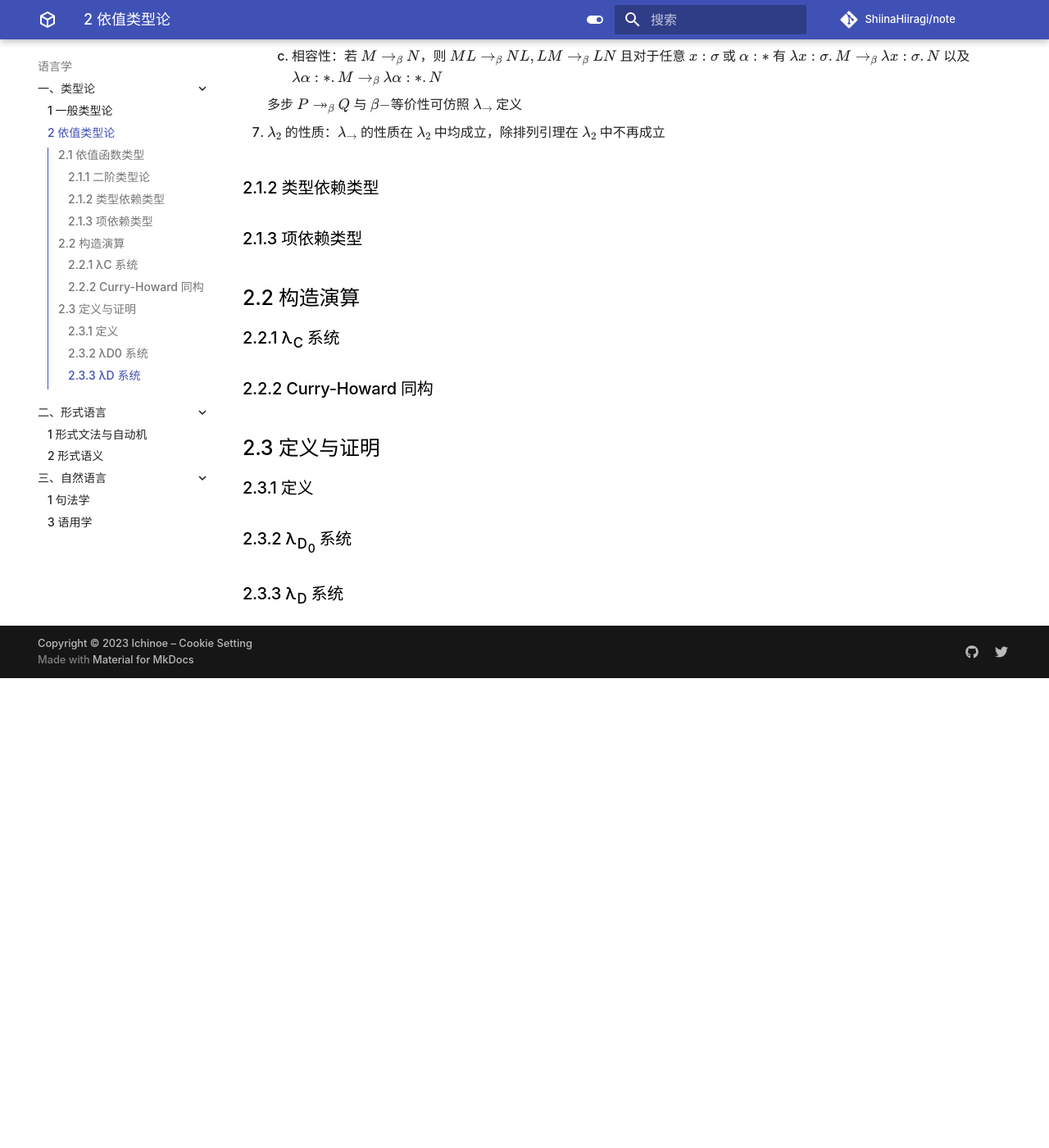
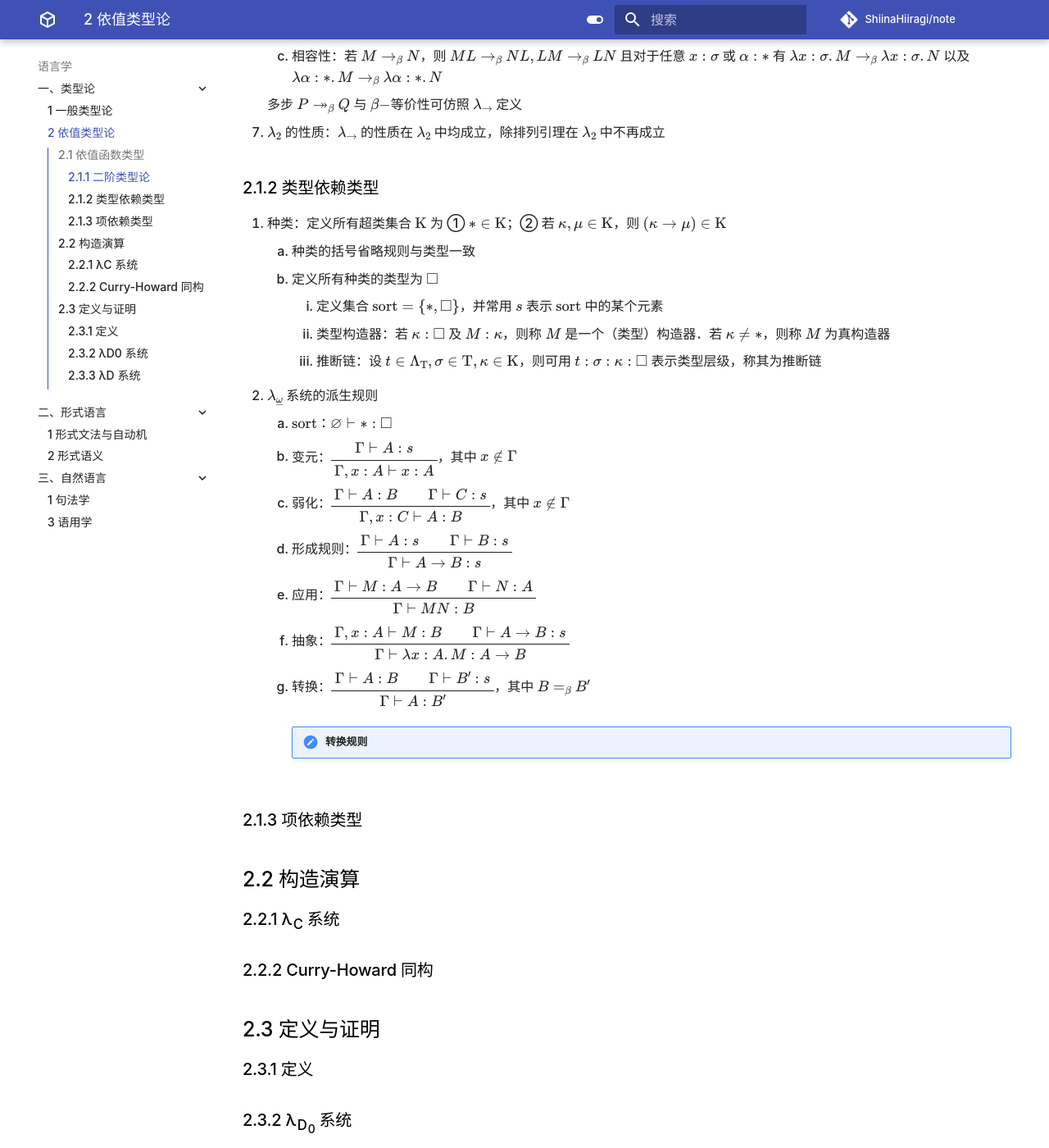
Before and after one commit to ShiinaHiiragi/note, an MkDocs documentation site: the page built from docs/lang/type/dep.md, in a window 1280 px wide and 1400 px high, scrolled down 1891 px. Shown: the whole window at 82% size. Built offline with MkDocs 1.6.1 and Material for MkDocs 9.7.7, drawn with Linux system fonts in a browser that asks for light colours; comment, search, counter and statistics services are not loaded; before the commit the page ends 2718 px from its top, so only the background shows below that.

Commit message:
stage dep

```diff
--- a/docs/lang/type/dep.md
+++ b/docs/lang/type/dep.md
@@ -67,6 +67,22 @@
 7. $\lambda_2$ 的性质：$\lambda_{\to}$ 的性质在 $\lambda_2$ 中均成立，除排列引理在 $\lambda_2$ 中不再成立
 
 ### 2.1.2 类型依赖类型
+1. 种类：定义所有超类集合 $\mathrm K$ 为 ① $* \in \mathrm K$；② 若 $\kappa, \mu \in \mathrm K$，则 $(\kappa \to \mu) \in \mathrm K$
+    1. 种类的括号省略规则与类型一致
+    2. 定义所有种类的类型为 $\square$
+        1. 定义集合 $\mathrm{sort} = \{*, \square\}$，并常用 $s$ 表示 $\mathrm{sort}$ 中的某个元素
+        2. 类型构造器：若 $\kappa: \square$ 及 $M: \kappa$，则称 $M$ 是一个（类型）构造器．若 $\kappa \neq *$，则称 $M$ 为真构造器
+        3. 推断链：设 $t \in \Lambda_{\mathrm T}, \sigma \in \mathrm{T}, \kappa \in \mathrm K$，则可用 $t: \sigma: \kappa: \square$ 表示类型层级，称其为推断链
+2. $\lambda_{\underline{\omega}}$ 系统的派生规则
+    1. $\text{sort}$：$\varnothing \vdash *: \square$
+    2. 变元：$\begin{prooftree} \AxiomC{\(\Gamma \vdash A: s\)} \UnaryInfC{\(\Gamma, x: A \vdash x: A\)} \end{prooftree}$，其中 $x \notin \Gamma$
+    3. 弱化：$\begin{prooftree} \AxiomC{\(\Gamma \vdash A: B\)} \AxiomC{\(\Gamma \vdash C: s\)} \BinaryInfC{\(\Gamma, x: C \vdash A: B\)} \end{prooftree}$，其中 $x \notin \Gamma$
+    4. 形成规则：$\begin{prooftree} \AxiomC{\(\Gamma \vdash A: s\)} \AxiomC{\(\Gamma \vdash B: s\)} \BinaryInfC{\(\Gamma \vdash A \to B: s\)} \end{prooftree}$
+    5. 应用：$\begin{prooftree} \AxiomC{\(\Gamma \vdash M: A \to B\)} \AxiomC{\(\Gamma \vdash N: A\)} \BinaryInfC{\(\Gamma \vdash MN: B\)} \end{prooftree}$
+    6. 抽象：$\begin{prooftree} \AxiomC{\(\Gamma, x: A \vdash M: B\)} \AxiomC{\(\Gamma \vdash A \to B: s\)} \BinaryInfC{\(\Gamma \vdash \lambda x: A. M: A \to B\)} \end{prooftree}$
+    7. 转换：$\begin{prooftree} \AxiomC{\(\Gamma \vdash A: B\)} \AxiomC{\(\Gamma \vdash B': s\)} \BinaryInfC{\(\Gamma \vdash A: B'\)} \end{prooftree}$，其中 $B =_{\beta} B'$
+
+        !!! note "转换规则"
 
 ### 2.1.3 项依赖类型
 
```
Also changed, not shown: docs/lang/type/trans.md (+5 -0 lines).
